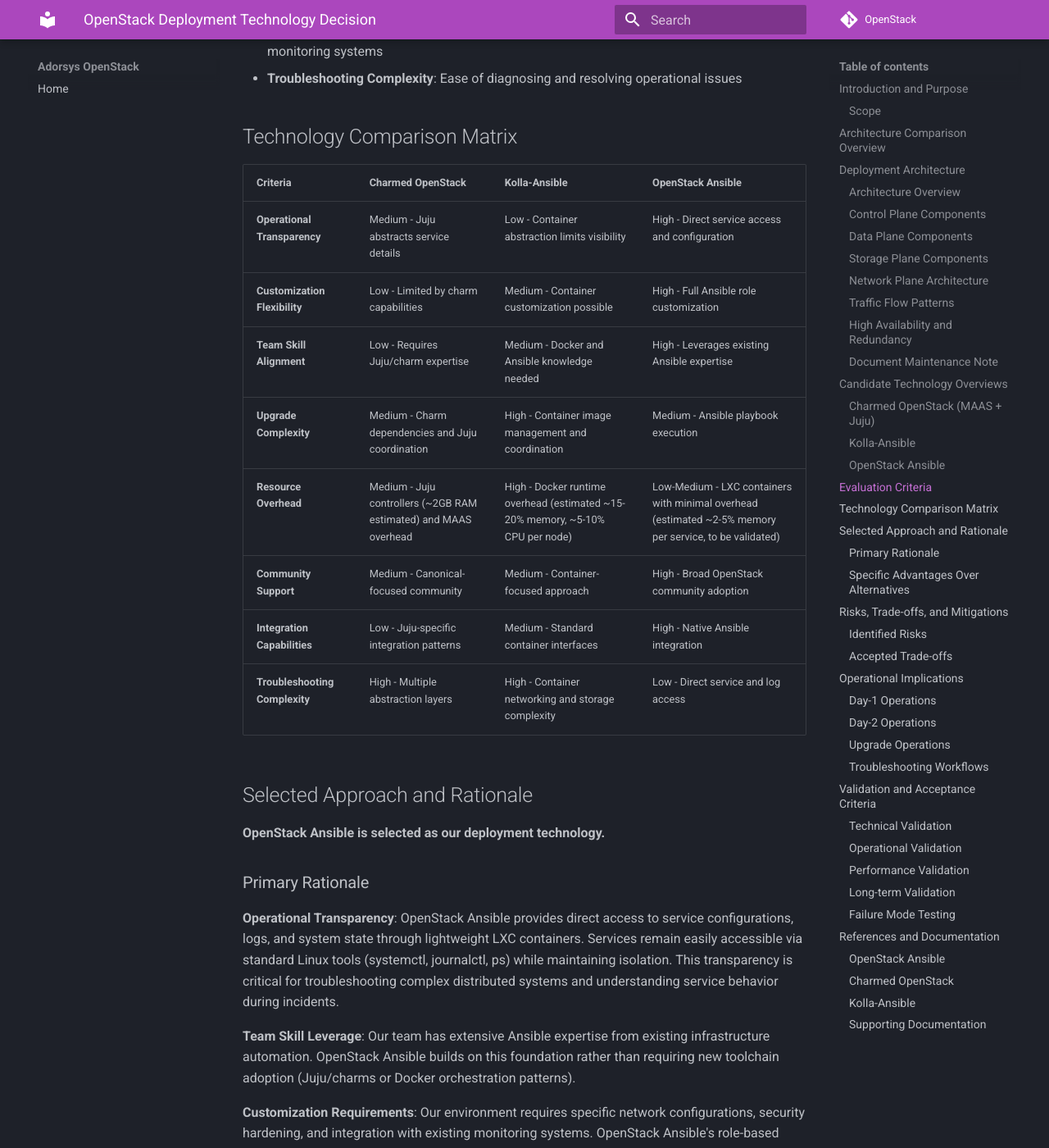
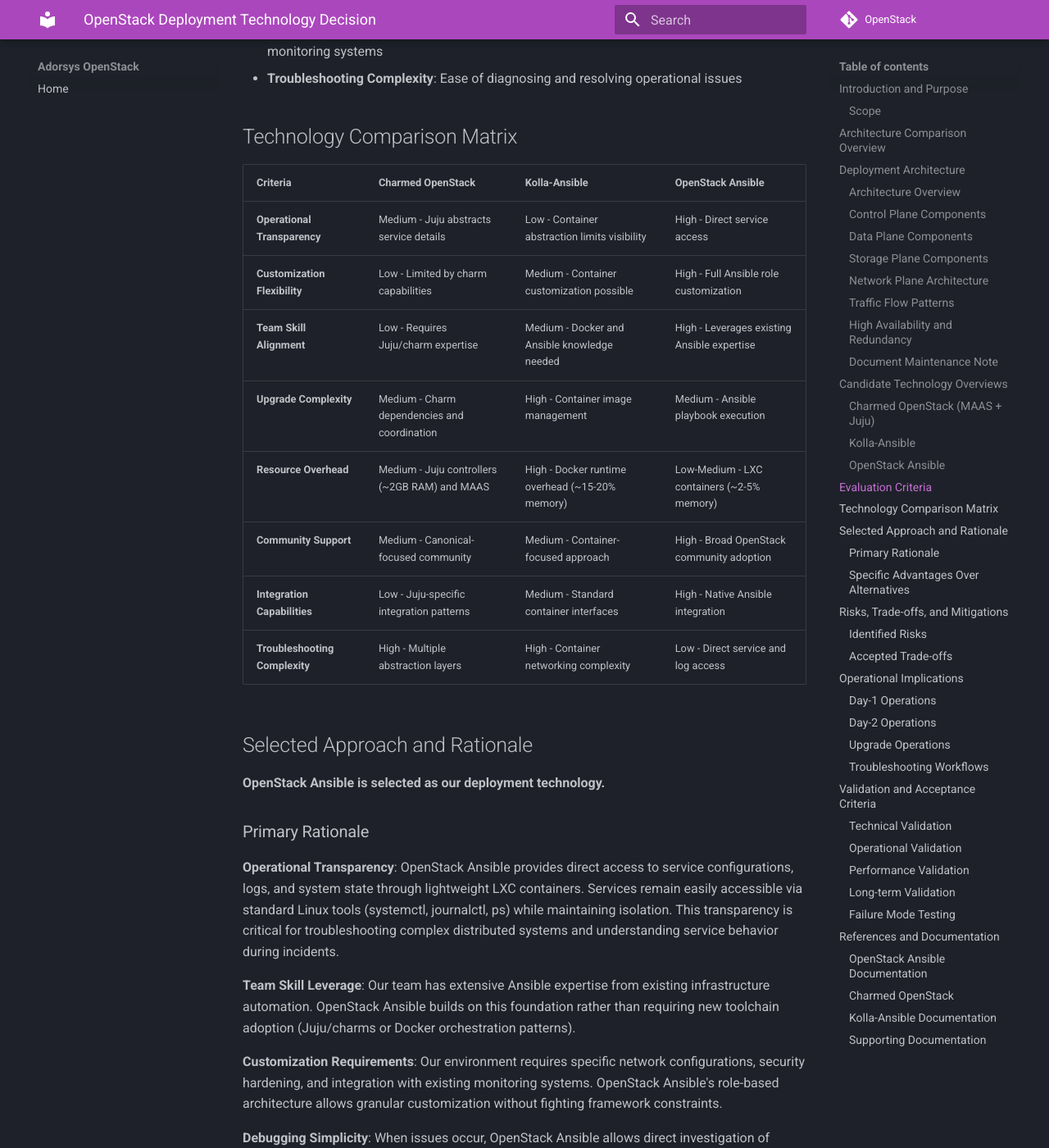
Before and after one commit to ADORSYS-GIS/openstack, an MkDocs documentation site: the page built from docs/deploy-choice.md, in a window 1280 px wide and 1400 px high, scrolled down 6542 px. Shown: the whole window at 82% size. Built offline with MkDocs 1.6.1 and Material for MkDocs 9.7.7, drawn with Linux system fonts in a browser that asks for light colours; comment, search, counter and statistics services are not loaded; some of the changed text lies outside the part shown.

Commit message:
fix(docs): resolve markdownlint issues in deploy-choice.md
- Fix MD013 line length violations in comparison table
- Shorten table cell content to stay under 80 characters
- Fix MD024 duplicate heading issues by renaming reference sections
- Change 'OpenStack Ansible' to 'OpenStack Ansible Documentation'
- Change 'Kolla-Ansible' to 'Kolla-Ansible Documentation'
- Maintain table readability while meeting lint requirements

```diff
--- a/docs/deploy-choice.md
+++ b/docs/deploy-choice.md
@@ -284,14 +284,14 @@
 
 | Criteria | Charmed OpenStack | Kolla-Ansible | OpenStack Ansible |
 |----------|-------------------|---------------|-------------------|
-| **Operational Transparency** | Medium - Juju abstracts service details | Low - Container abstraction limits visibility | High - Direct service access and configuration |
+| **Operational Transparency** | Medium - Juju abstracts service details | Low - Container abstraction limits visibility | High - Direct service access |
 | **Customization Flexibility** | Low - Limited by charm capabilities | Medium - Container customization possible | High - Full Ansible role customization |
 | **Team Skill Alignment** | Low - Requires Juju/charm expertise | Medium - Docker and Ansible knowledge needed | High - Leverages existing Ansible expertise |
-| **Upgrade Complexity** | Medium - Charm dependencies and Juju coordination | High - Container image management and coordination | Medium - Ansible playbook execution |
-| **Resource Overhead** | Medium - Juju controllers (~2GB RAM estimated) and MAAS overhead | High - Docker runtime overhead (estimated ~15-20% memory, ~5-10% CPU per node) | Low-Medium - LXC containers with minimal overhead (estimated ~2-5% memory per service, to be validated) |
+| **Upgrade Complexity** | Medium - Charm dependencies and coordination | High - Container image management | Medium - Ansible playbook execution |
+| **Resource Overhead** | Medium - Juju controllers (~2GB RAM) and MAAS | High - Docker runtime overhead (~15-20% memory) | Low-Medium - LXC containers (~2-5% memory) |
 | **Community Support** | Medium - Canonical-focused community | Medium - Container-focused approach | High - Broad OpenStack community adoption |
 | **Integration Capabilities** | Low - Juju-specific integration patterns | Medium - Standard container interfaces | High - Native Ansible integration |
-| **Troubleshooting Complexity** | High - Multiple abstraction layers | High - Container networking and storage complexity | Low - Direct service and log access |
+| **Troubleshooting Complexity** | High - Multiple abstraction layers | High - Container networking complexity | Low - Direct service and log access |
 
 ## Selected Approach and Rationale
 
@@ -526,7 +526,7 @@
 
 ## References and Documentation
 
-### OpenStack Ansible
+### OpenStack Ansible Documentation
 
 - [Official Documentation](https://docs.openstack.org/openstack-ansible/latest/)
 - [Deployment Guide](https://docs.openstack.org/openstack-ansible/latest/user/index.html)
@@ -539,7 +539,7 @@
 - [Juju Documentation](https://juju.is/docs)
 - [MAAS Documentation](https://maas.io/docs)
 
-### Kolla-Ansible
+### Kolla-Ansible Documentation
 
 - [Kolla-Ansible Documentation](https://docs.openstack.org/kolla-ansible/latest/)
 - [Kolla Documentation](https://docs.openstack.org/kolla/latest/)
```
